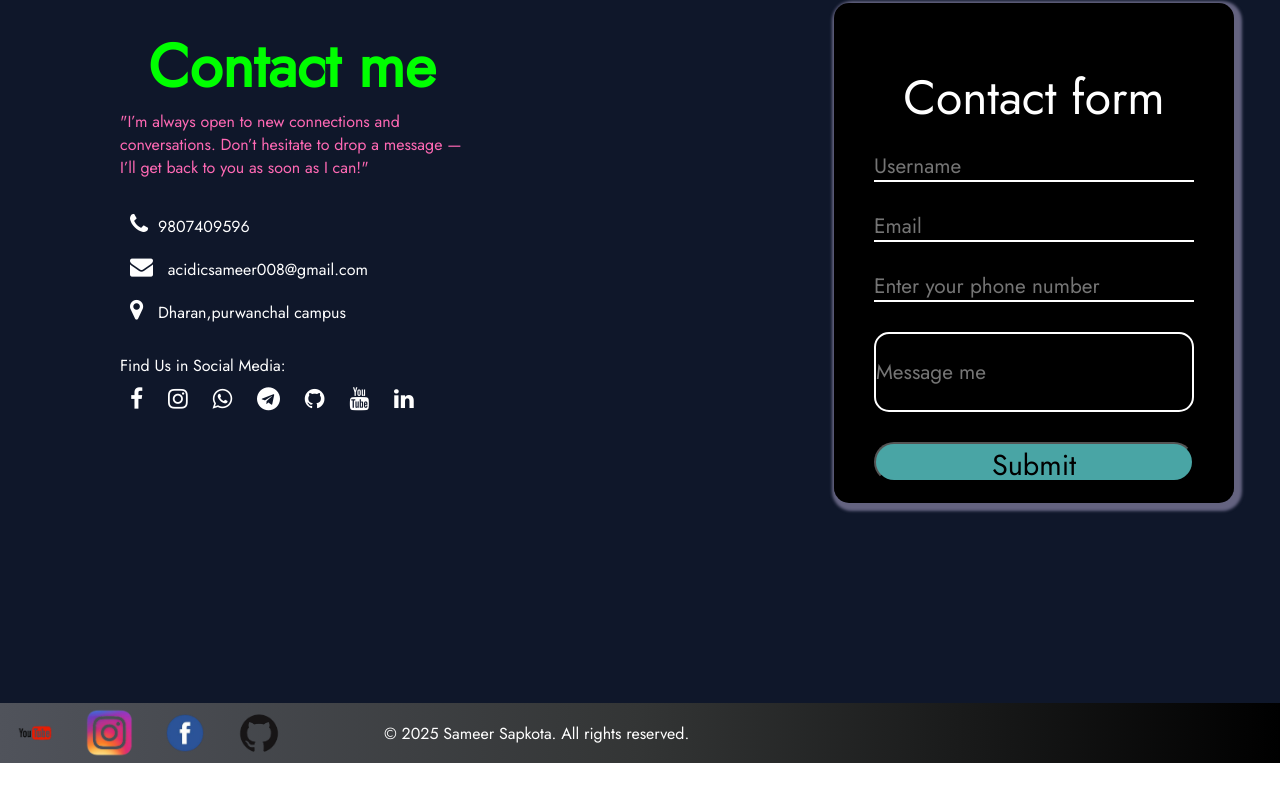
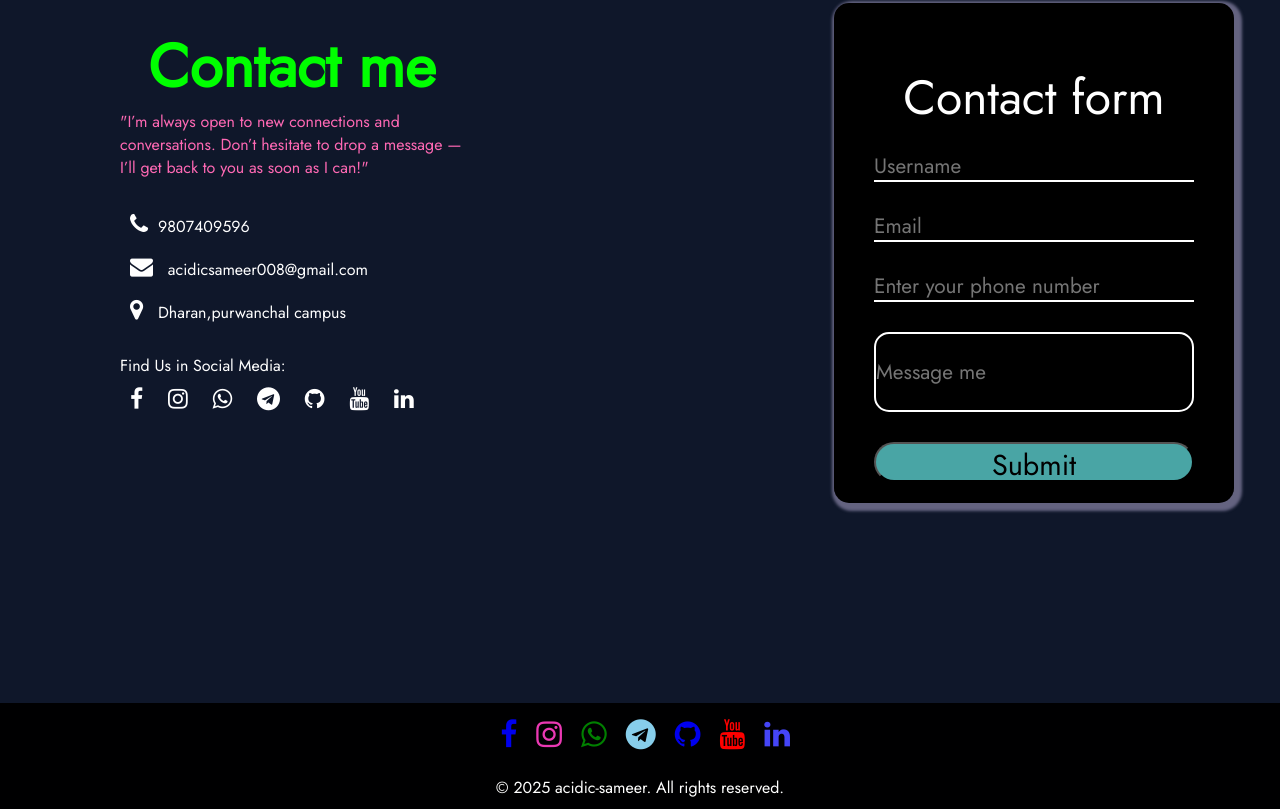
Before and after one commit to acidicsameer/My-portfolio, a plain HTML site: page index.html in a window 1280 px wide. Shown: the part 2557-3366 px from the top of the page. Before the commit the page ends 3321 px from the top, so only its background shows below. Drawn offline with Linux system fonts and the light colour scheme.

Commit message:
footer changed

```diff
--- a/index.html
+++ b/index.html
@@ -113,24 +113,24 @@
 <i class="fa fa-envelope"></i> acidicsameer008@gmail.com<br>
 <i class="fa fa-map-marker"></i> Dharan,purwanchal campus<br><br>
   Find Us in Social Media:<br>
-
-<a href="https://www.facebook.com" target="_blank">
+<div class="f1">
+   <a href="https://www.facebook.com" target="_blank">
   <i class="fa fa-facebook-f"></i>
 </a>
 <a href="https://www.instagram.com/" target="_blank">
-    <i class="fa fa-instagram"> </i></a>
+    <i class="fa fa-instagram instagram-icon"> </i></a>
     <a href="http://whatsapp.com" target="_blank">
-        <i class="fa fa-whatsapp"></i></a>
+        <i class="fa fa-whatsapp whatsapp-icon" ></i></a>
         <a href="http://telegram.com" target="_blank">
-            <i class="fa fa-telegram"></i></a>
-            <a href="http://github.com" target="_blank">
+            <i class="fa fa-telegram telegram-icon"></i></a>
+            <a href="http://github.com github-icon" target="_blank">
             <i class="fa fa-github"></i></a>
             <a href="http://youtube.com" target="_blank">
-            <i class="fa fa-youtube"></i>
+            <i class="fa fa-youtube youtube-icon" ></i>
             <a href="http://linkedin.com" target="_blank">
-            <i class="fa fa-linkedin"></i></a>
+            <i class="fa fa-linkedin linkedin-icon"></i></a>
 
-
+</div>
 
 
 
@@ -146,7 +146,7 @@
             <div class="phone">
              <input type="number" name="number" placeholder="Enter your phone number"></div>
              <div class="comment">
-                <input type="message" name="message" placeholder="Message me ">
+                <input type="comment" name="message" placeholder="Message me ">
              </div>
               <div class="submit">
                <button>Submit</button>
@@ -158,13 +158,31 @@
 
 
 <footer>
-    <div class="footer1">
-    <a href="https://www.youtube.com/@damnit2"><img src="./image/youtube.png" alt="youtube"></a>
-    <a href="https://www.youtube.com/@damnit2"><img src="./image/instagram.png" alt="instagram"></a>
-    <a href="https://www.youtube.com/@damnit2"><img src="./image/facebook.png" alt="facebook"></a>
-    <a href="https://www.youtube.com/@damnit2"><img src="./image/github.png" alt="github"></a>
-   </div>
-   <div class="footer2"> © 2025 Sameer Sapkota. All rights reserved.</div>
-</footer>
+    <div class="container">
+        <div class="footer">
+<div class="f1">
+   <a href="https://www.facebook.com" target="_blank">
+  <i class="fa fa-facebook-f"></i>
+</a>
+<a href="https://www.instagram.com/" target="_blank">
+    <i class="fa fa-instagram instagram-icon"> </i></a>
+    <a href="http://whatsapp.com" target="_blank">
+        <i class="fa fa-whatsapp whatsapp-icon" ></i></a>
+        <a href="http://telegram.com" target="_blank">
+            <i class="fa fa-telegram telegram-icon"></i></a>
+            <a href="http://github.com github-icon" target="_blank">
+            <i class="fa fa-github"></i></a>
+            <a href="http://youtube.com" target="_blank">
+            <i class="fa fa-youtube youtube-icon" ></i>
+            <a href="http://linkedin.com" target="_blank">
+            <i class="fa fa-linkedin linkedin-icon"></i></a>
+
+</div>
+
+<div class="f2">
+  &copy; 2025 acidic-sameer. All rights reserved.
+</div>
+        </div>
+    </div></footer>
 </body>
 </html>
--- a/style.css
+++ b/style.css
@@ -248,7 +248,6 @@ nav {
   border-radius: 15px;
   text-align: center;
   padding: 8px;
-
 }
 
 .intro {
@@ -287,29 +286,29 @@ nav {
   margin: 5px;
   line-height: 2;
 }
-.bio{
+.bio {
   .html {
-  color: orange ;
+    color: orange;
     font-size: 18px;
   }
 
   .css {
-  color: #4682B4;
+    color: #4682b4;
     font-size: 18px;
   }
 
   .js {
-  color: #FFD700;
+    color: #ffd700;
     font-size: 18px;
   }
 
   .tailwind {
-  color: #20B2AA;
+    color: #20b2aa;
     font-size: 18px;
   }
 
   .node {
-  color: #32CD32;
+    color: #32cd32;
     font-size: 18px;
   }
 
@@ -339,38 +338,45 @@ nav {
 /* ################################################# footer##################################################### */
 /* ################################################# footer##################################################### */
 /* ################################################# footer##################################################### */
-footer {
-  height: 60px;
-  display: flex;
-  background: linear-gradient(90deg, #50535b, #333535, black);
+ footer i{
+  margin-left:10px;
 
-  box-sizing: border-box;
 }
-.footer2 {
-  color: white;
-  width: 50%;
-
-  align-content: center;
+footer a{
+  text-decoration: none;
 }
-.footer1 {
-  justify-content: center;
-  width: 30%;
+ footer .f1{
+  padding:10px;
+  text-align: center;
+    font-size: 30px;
+    background-color: #000001;
 }
 
-footer img {
-  height: 50px;
-  padding-left: 10px;
-  padding-right: 10px;
-  margin-top: 5px;
-  display: inline block;
-  align-content: center;
-  box-sizing: border-box;
-  background-size: cover;
+.instagram-icon {
+  color:#EB39B4;
 }
-footer img:hover {
-  background-color: white;
-  border: 1px solid black;
-  border-radius: 15px;
+.whatsapp-icon {
+  color:green;
+}
+.facebook-icon {
+  color: rgb(30, 20, 225);
+}
+.telegram-icon {
+  color: skyblue;
+}
+.youtube-icon {
+  color: red;
+}
+.linkedin-icon {
+  color:rgb(69, 69, 247);
+
+}
+.f2{
+  width:100%;
+  text-align: center;
+  padding: 10px;
+ background-color: #000001;
+  color: #fff;
 }
 /* !!!!!!!!!!!!!!!!!!!!!!!!!!!!!!!!!!!!   skills !!!!!!!!!!!!!!!!!!!!!!!!!!!!!!!!!!!!!!!!!! */
 /* !!!!!!!!!!!!!!!!!!!!!!!!!!!!!!!!!!!!   skills !!!!!!!!!!!!!!!!!!!!!!!!!!!!!!!!!!!!!!!!!! */
@@ -457,7 +463,8 @@ h1 {
     padding: 5px;
   }
 }
-.skillseccprogramming ,.skillsecjs {
+.skillseccprogramming,
+.skillsecjs {
   .progress-bar {
     border: 2px solid black;
     width: 25%;
```
Lines whose indentation alone changed are shown as unchanged.
